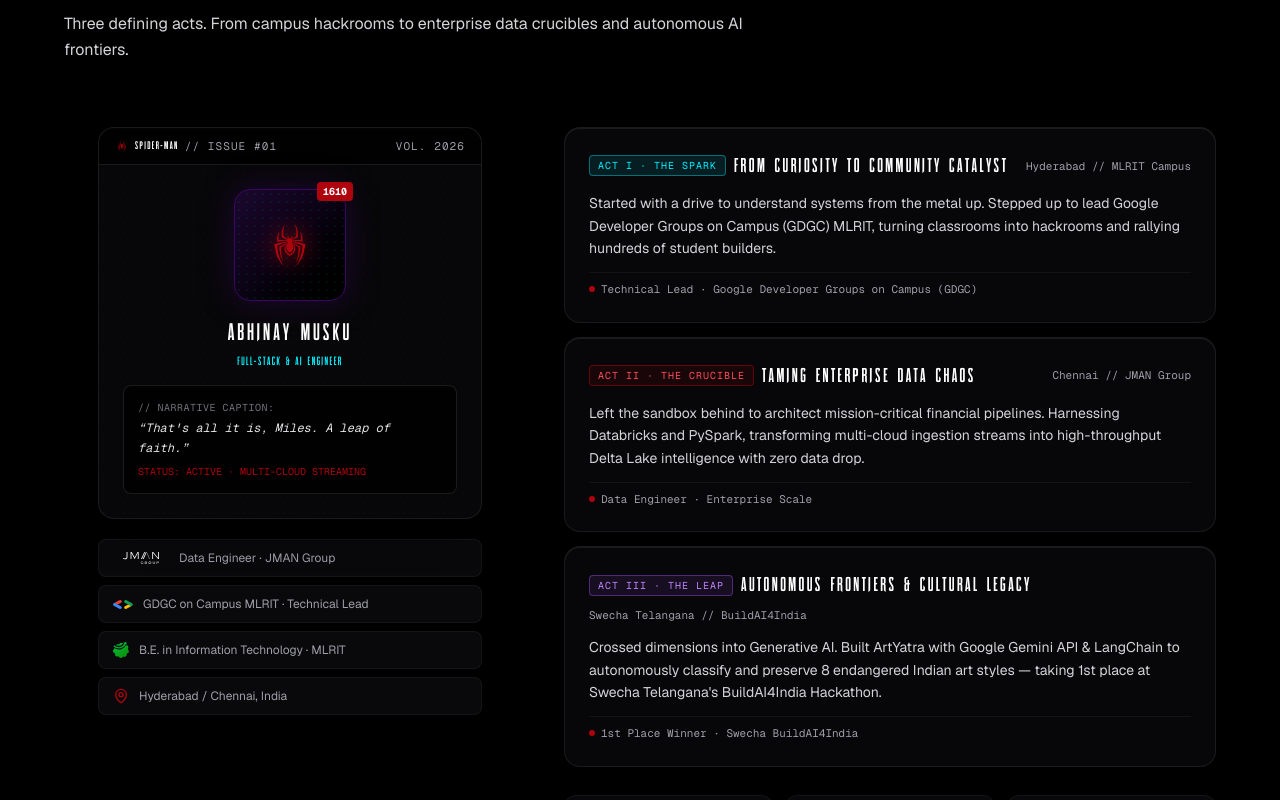
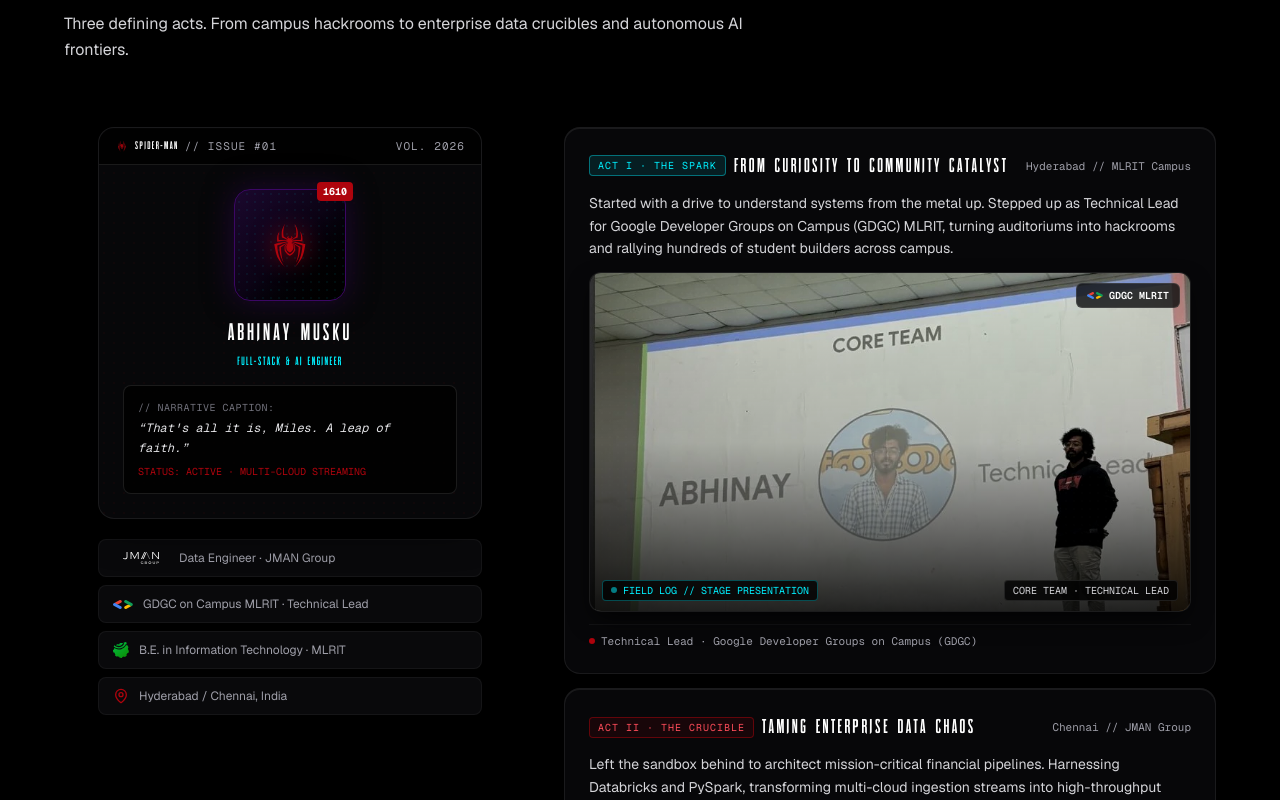
Before and after one commit to NOiD-777/Abhinay-portf, a Next.js app: page / in a window 1280 px wide. Shown: the part 1300-2100 px from the top of the page. Built offline with nearby package versions, Linux system fonts and the light colour scheme; a web font is replaced by a local one.

Commit message:
feat(about): integrate real-world GDGC technical lead stage photograph into Act I narrative

```diff
--- a/src/components/sections/About.tsx
+++ b/src/components/sections/About.tsx
@@ -171,6 +171,48 @@ export default function About() {
                       {beat.narrative}
                     </p>
 
+                    {/* Verified Real-World Field Photograph */}
+                    {beat.image && (
+                      <div className="relative mt-2 rounded-xl overflow-hidden border border-white/10 group/photo bg-black/60 shadow-[0_10px_25px_-5px_rgba(0,0,0,0.8)]">
+                        <div className="relative w-full aspect-[16/10] sm:aspect-[16/9] overflow-hidden">
+                          <Image
+                            src={beat.image}
+                            alt={beat.imageCaption || beat.title}
+                            fill
+                            className="object-cover object-center filter contrast-105 brightness-95 group-hover/photo:scale-[1.02] group-hover/photo:brightness-100 transition-all duration-500"
+                          />
+                          {/* Spider-Verse Halftone & Cinematic Gradient Vignette */}
+                          <div className="absolute inset-0 halftone-dots opacity-15 pointer-events-none" />
+                          <div className="absolute inset-0 bg-gradient-to-t from-black/85 via-black/20 to-transparent pointer-events-none" />
+
+                          {/* Top-Right Official Google Developer Groups Emblem */}
+                          <div className="absolute top-2.5 right-2.5 flex items-center gap-1.5 px-2.5 py-1 rounded-md bg-black/75 backdrop-blur-md border border-white/10 text-[10px] font-mono text-zinc-300">
+                            <div className="w-4 h-2.5 relative flex items-center justify-center">
+                              <Image
+                                src="/logos/gdgc-mark.svg"
+                                alt="GDGC"
+                                width={16}
+                                height={10}
+                                className="w-full h-full object-contain"
+                              />
+                            </div>
+                            <span className="font-semibold text-white">GDGC MLRIT</span>
+                          </div>
+
+                          {/* Bottom Telemetry Caption Bar */}
+                          <div className="absolute bottom-2.5 left-3 right-3 flex items-center justify-between text-[10px] font-mono">
+                            <span className="text-[#00f0ff] flex items-center gap-1.5 px-2 py-0.5 rounded bg-black/80 backdrop-blur-md border border-[#00f0ff]/30">
+                              <span className="w-1.5 h-1.5 rounded-full bg-[#00f0ff] animate-pulse" />
+                              <span>FIELD LOG // STAGE PRESENTATION</span>
+                            </span>
+                            <span className="text-zinc-300 hidden sm:inline px-2 py-0.5 rounded bg-black/80 backdrop-blur-md border border-white/10">
+                              CORE TEAM · TECHNICAL LEAD
+                            </span>
+                          </div>
+                        </div>
+                      </div>
+                    )}
+
                     {/* Milestone Chip */}
                     <div className="pt-2 border-t border-white/5 flex items-center justify-between">
                       <span className="text-[11px] font-mono text-zinc-400 flex items-center gap-1.5">
--- a/src/data/personal.ts
+++ b/src/data/personal.ts
@@ -6,6 +6,8 @@ export interface StoryBeat {
   narrative: string;
   milestone: string;
   accent: "cyan" | "crimson" | "purple";
+  image?: string;
+  imageCaption?: string;
 }
 
 export const personal = {
@@ -40,9 +42,11 @@ export const personal = {
       title: "From Curiosity to Community Catalyst",
       location: "Hyderabad // MLRIT Campus",
       narrative:
-        "Started with a drive to understand systems from the metal up. Stepped up to lead Google Developer Groups on Campus (GDGC) MLRIT, turning classrooms into hackrooms and rallying hundreds of student builders.",
+        "Started with a drive to understand systems from the metal up. Stepped up as Technical Lead for Google Developer Groups on Campus (GDGC) MLRIT, turning auditoriums into hackrooms and rallying hundreds of student builders across campus.",
       milestone: "Technical Lead · Google Developer Groups on Campus (GDGC)",
       accent: "cyan",
+      image: "/images/narrative-technical-lead.webp",
+      imageCaption: "Abhinay Musku on stage presenting as Core Team Technical Lead at MLRIT auditorium",
     },
     {
       act: "ACT II",
```
Also changed, not shown: public/images/narrative-technical-lead.jpg (added), public/images/narrative-technical-lead.webp (added).
